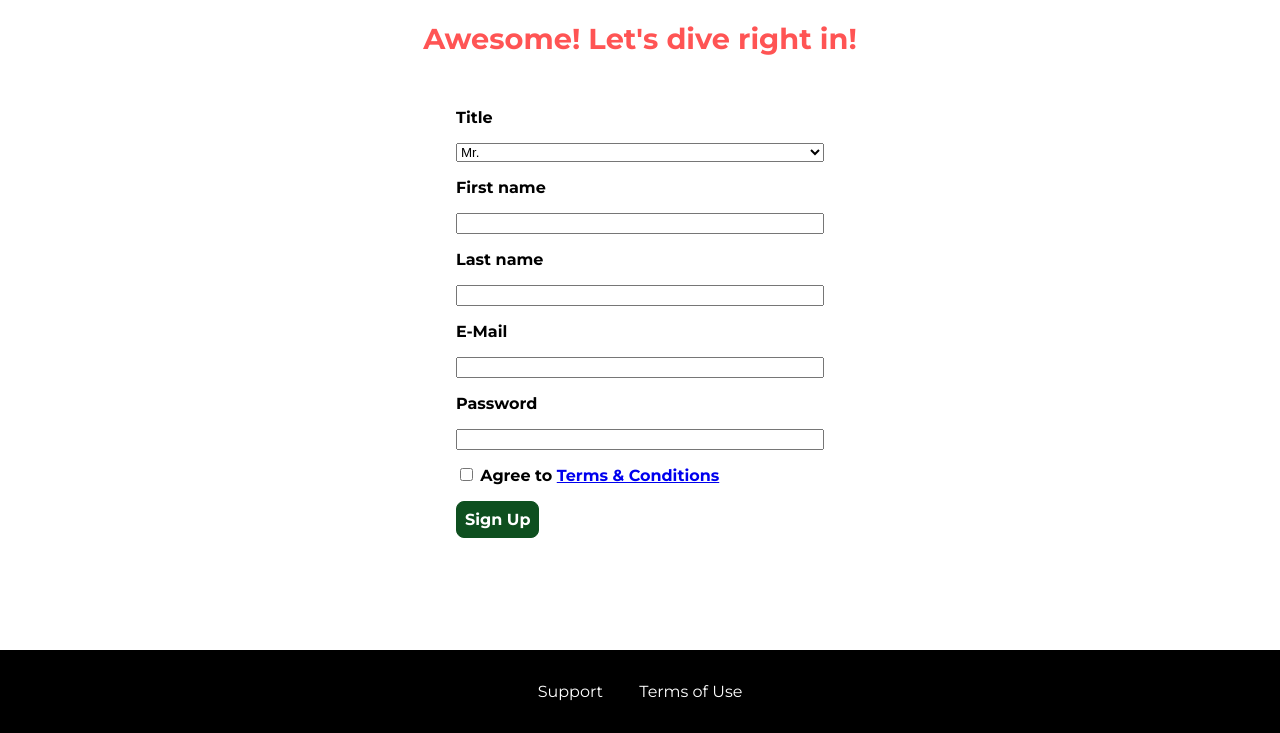
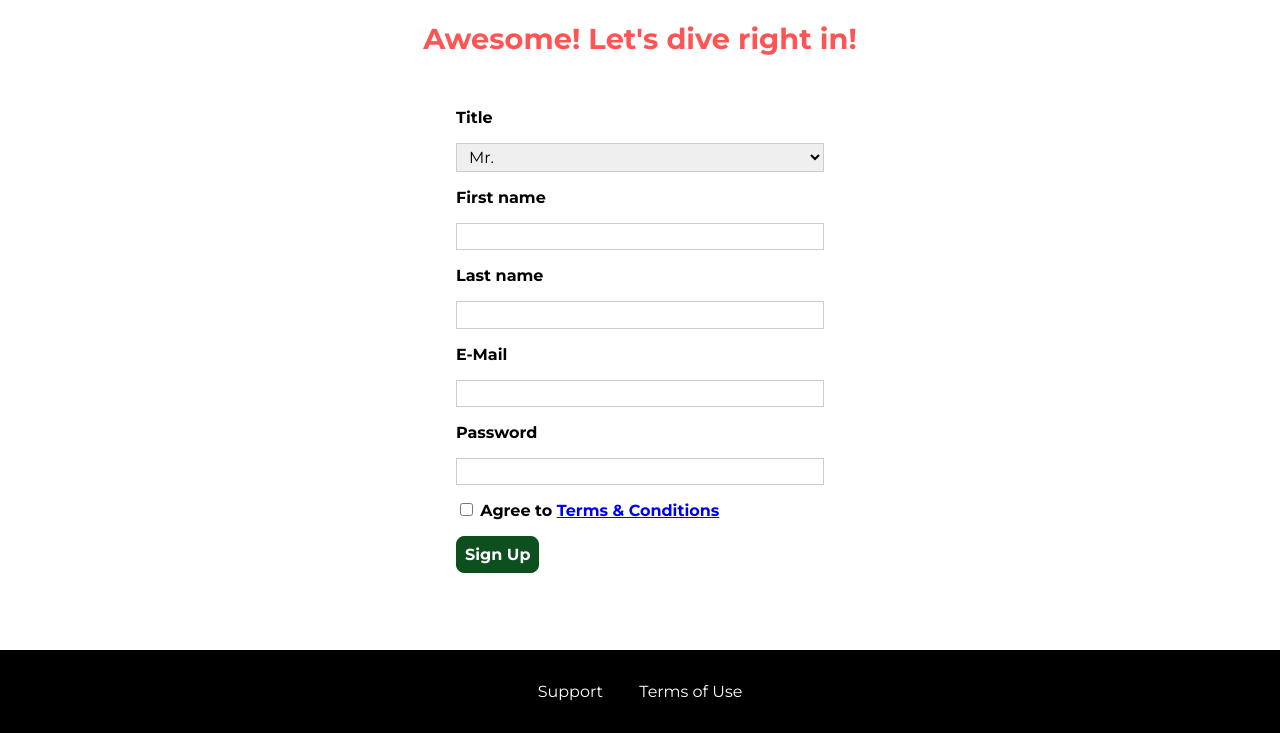
Before and after one commit to mcho421/uHost, a plain HTML site: page uhost/start-hosting/index.html in a window 1280 px wide. Shown: the part 70-803 px from the top of the page. Drawn offline with Linux system fonts and the light colour scheme.

Commit message:
Style input and select boxes

```diff
--- a/uhost/start-hosting/start-hosting.css
+++ b/uhost/start-hosting/start-hosting.css
@@ -24,11 +24,24 @@ main {
     width: 100%;
 }
 
-/* .signup-form input[type="checkbox"] */
 .signup-form input[id*="terms"],
 .signup-form input[id*="terms"] + label {
     display: inline-block;
     width: auto;
+}
+
+.signup-form input,
+.signup-form select {
+    border: 1px solid #ccc;
+    padding: 0.2rem 0.5rem;
+    font: inherit;
+}
+
+.signup-form input:focus,
+.signup-form select:focus {
+    outline: none;
+    background: #d8f3df;
+    border-color: #2ddf5c;
 }
 
 .signup-form button[type="submit"] {
```
